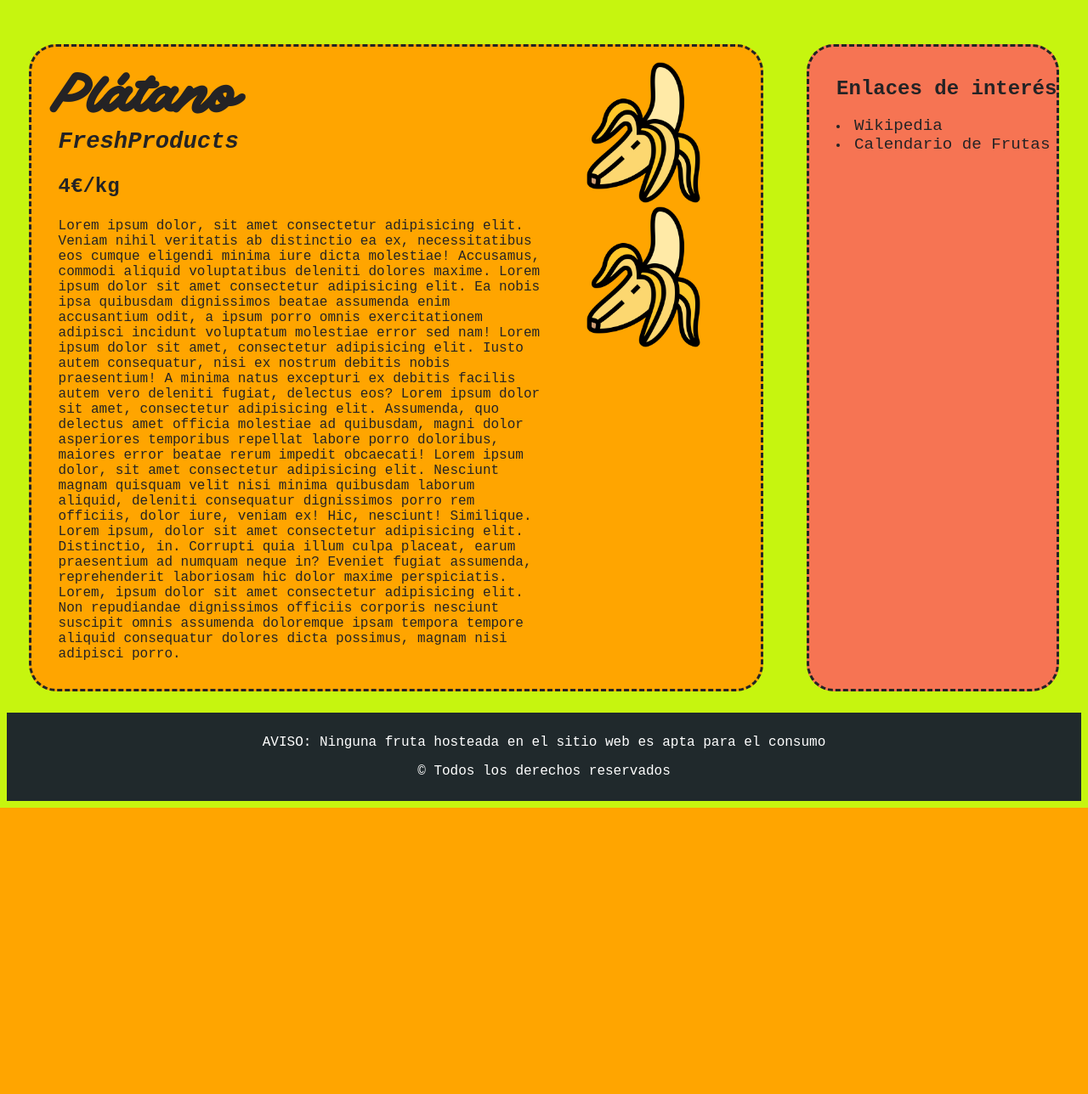
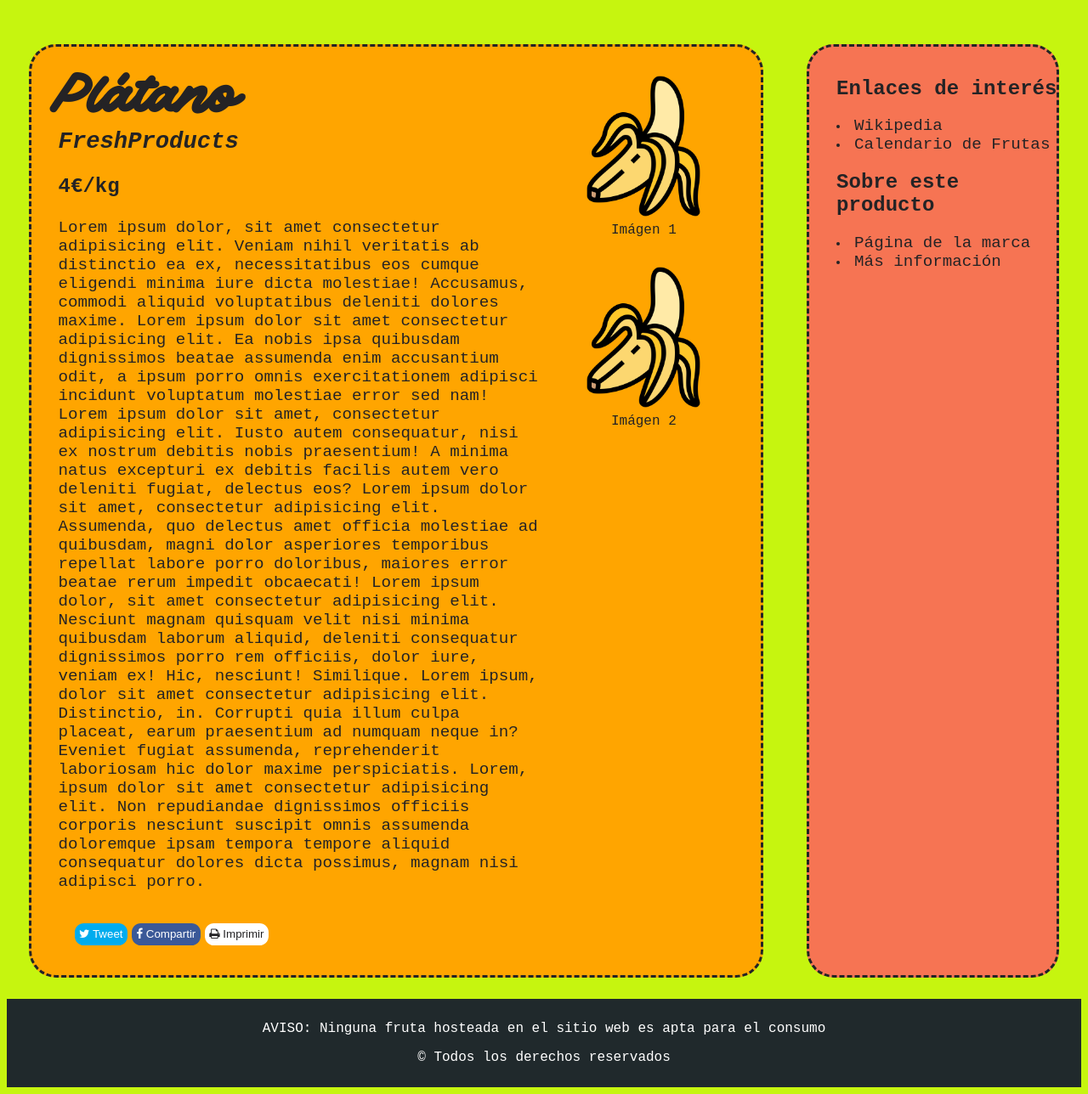
Before and after one commit to PinGunter/IS-UGR, a PHP site: page /producto.html in a window 1280 px wide. Shown: the part 263-1551 px from the top of the page at 85% size. Before the commit the page ends 1214 px from the top, so only its background shows below. Run offline with PHP 8.4, Linux system fonts and the light colour scheme.

Commit message:
terminada pagina producto

```diff
--- a/SIBW/P1/producto.html
+++ b/SIBW/P1/producto.html
@@ -1,10 +1,14 @@
 <!DOCTYPE html>
 <html>
+
 <head>
     <title>Fruity Fruit</title>
     <link rel="stylesheet" href="static/css/producto.css">
+    <!-- iconos -->
+    <link rel="stylesheet" href="https://cdnjs.cloudflare.com/ajax/libs/font-awesome/4.7.0/css/font-awesome.min.css">
     <link rel="icon" type="image/png" href="static/img/logo.png">
 </head>
+
 <body>
     <!-- Cabecera con logo, titulo y menu -->
     <header>
@@ -13,7 +17,7 @@
         <!-- Titulo + menu 75% aprox -->
         <div class="title-menu">
             <!-- Titulo 100% -->
-            <div class ="site-title">
+            <div class="site-title">
                 <h1><a href="portada.html">Fruity Fruit</h1></a>
             </div>
 
@@ -41,26 +45,66 @@
                     <h2 class="brand">FreshProducts</h2>
                     <h3 class="price">4€/kg</h3>
                 </section>
-
+                <!-- Descripcion del producto -->
                 <section class="descripcion">
                     <p>
-                    Lorem ipsum dolor, sit amet consectetur adipisicing elit. Veniam nihil veritatis ab distinctio ea ex, necessitatibus eos cumque eligendi minima iure dicta molestiae! Accusamus, commodi aliquid voluptatibus deleniti dolores maxime.
-                    Lorem ipsum dolor sit amet consectetur adipisicing elit. Ea nobis ipsa quibusdam dignissimos beatae assumenda enim accusantium odit, a ipsum porro omnis exercitationem adipisci incidunt voluptatum molestiae error sed nam!
-                    Lorem ipsum dolor sit amet, consectetur adipisicing elit. Iusto autem consequatur, nisi ex nostrum debitis nobis praesentium! A minima natus excepturi ex debitis facilis autem vero deleniti fugiat, delectus eos?
-                    Lorem ipsum dolor sit amet, consectetur adipisicing elit. Assumenda, quo delectus amet officia molestiae ad quibusdam, magni dolor asperiores temporibus repellat labore porro doloribus, maiores error beatae rerum impedit obcaecati!
-                    Lorem ipsum dolor, sit amet consectetur adipisicing elit. Nesciunt magnam quisquam velit nisi minima quibusdam laborum aliquid, deleniti consequatur dignissimos porro rem officiis, dolor iure, veniam ex! Hic, nesciunt! Similique.
-                    Lorem ipsum, dolor sit amet consectetur adipisicing elit. Distinctio, in. Corrupti quia illum culpa placeat, earum praesentium ad numquam neque in? Eveniet fugiat assumenda, reprehenderit laboriosam hic dolor maxime perspiciatis.
-                    Lorem, ipsum dolor sit amet consectetur adipisicing elit. Non repudiandae dignissimos officiis corporis nesciunt suscipit omnis assumenda doloremque ipsam tempora tempore aliquid consequatur dolores dicta possimus, magnam nisi adipisci porro.
+                        Lorem ipsum dolor, sit amet consectetur adipisicing elit. Veniam nihil veritatis ab distinctio
+                        ea ex, necessitatibus eos cumque eligendi minima iure dicta molestiae! Accusamus, commodi
+                        aliquid voluptatibus deleniti dolores maxime.
+                        Lorem ipsum dolor sit amet consectetur adipisicing elit. Ea nobis ipsa quibusdam dignissimos
+                        beatae assumenda enim accusantium odit, a ipsum porro omnis exercitationem adipisci incidunt
+                        voluptatum molestiae error sed nam!
+                        Lorem ipsum dolor sit amet, consectetur adipisicing elit. Iusto autem consequatur, nisi ex
+                        nostrum debitis nobis praesentium! A minima natus excepturi ex debitis facilis autem vero
+                        deleniti fugiat, delectus eos?
+                        Lorem ipsum dolor sit amet, consectetur adipisicing elit. Assumenda, quo delectus amet officia
+                        molestiae ad quibusdam, magni dolor asperiores temporibus repellat labore porro doloribus,
+                        maiores error beatae rerum impedit obcaecati!
+                        Lorem ipsum dolor, sit amet consectetur adipisicing elit. Nesciunt magnam quisquam velit nisi
+                        minima quibusdam laborum aliquid, deleniti consequatur dignissimos porro rem officiis, dolor
+                        iure, veniam ex! Hic, nesciunt! Similique.
+                        Lorem ipsum, dolor sit amet consectetur adipisicing elit. Distinctio, in. Corrupti quia illum
+                        culpa placeat, earum praesentium ad numquam neque in? Eveniet fugiat assumenda, reprehenderit
+                        laboriosam hic dolor maxime perspiciatis.
+                        Lorem, ipsum dolor sit amet consectetur adipisicing elit. Non repudiandae dignissimos officiis
+                        corporis nesciunt suscipit omnis assumenda doloremque ipsam tempora tempore aliquid consequatur
+                        dolores dicta possimus, magnam nisi adipisci porro.
                     </p>
                 </section>
+
+                <div class="social">
+                    <!-- Boton social twitter -->
+                    <button class="twt-btn">
+                        <a href="https://twitter.com/intent/tweet/">
+                        <i class="fa fa-twitter"></i> Tweet
+                    </a>
+                    </button>
+                    <!-- Boton social facebook -->
+                    <button class="fb-btn">
+                        <a href="https://www.facebook.com/sharer/sharer.php?u=http%3A%2F%2Ffruity-fruit.com%2F&amp;src=sdkpreparse">
+                        <i class="fa fa-facebook"></i> Compartir
+                    </a>
+                    </button>
+                    <!-- Boton imprimir -->
+                    <button class="print-btn">
+                        <a href="producto-imprimir.html">
+                        <i class="fa fa-print"></i> Imprimir
+                    </a>
+                    </button>
                 </div>
-            <section class="imagenes">
+            </div>
+            <!-- Imagenes y botones sociales -->
+                <div class="imagenes">
+                    <figure>
                         <img src="static/img/fruits/banana.png">
+                        <figcaption>Imágen 1</figcaption>
+                    </figure>
+                    <figure>
                         <img src="static/img/fruits/banana.png">
-            </section>
-
-
-        </section>
+                        <figcaption>Imágen 2</figcaption>
+                    </figure>
+                </div>
+        </section> <!-- Fin producto principal-->
 
         <aside class="links">
             <h2 class="links-title">
@@ -70,7 +114,19 @@
                 <span><a href="https://es.wikipedia.org/wiki/Fruta_tropical">Wikipedia</a></span>
             </li>
             <li class="li-links">
-                <span><a href="https://www.ocu.org/alimentacion/alimentos/calculadora/calendario-de-frutas-y-verduras/calendario-de-frutas">Calendario de Frutas</a></span>
+                <span><a
+                        href="https://www.ocu.org/alimentacion/alimentos/calculadora/calendario-de-frutas-y-verduras/calendario-de-frutas">Calendario
+                        de Frutas</a></span>
+            </li>
+
+            <h2 class="links-title">
+                Sobre este producto
+            </h2>
+            <li class="li-links">
+                <span><a href="marca.html">Página de la marca</a></span>
+            </li>
+            <li class="li-links">
+                <span><a href="masinfo.html">Más información</a></span>
             </li>
         </aside>
     </div>
@@ -88,4 +144,5 @@
         &#169 Todos los derechos reservados
     </p>
 </footer>
+
 </html>
--- a/SIBW/P1/static/css/producto.css
+++ b/SIBW/P1/static/css/producto.css
@@ -110,6 +110,10 @@ footer{
     font-size: 1.5em;
 }
 
+.descripcion p{
+    font-size: 1.2em;
+}
+
 .imagenes{
     display: flex;
     flex-direction: column;
@@ -167,3 +171,61 @@ nav a:hover:after {
   width: 100%;
   left: 0;
 }
+
+
+figure{
+    width: 100%;
+    text-align: center;
+}
+
+.social{
+    display: flex;
+    padding: 1.2em;
+    align-items: center;
+}
+
+.print-btn{
+    background-color: var(--blanco);
+    border: none;
+    padding: 0.4em;
+    cursor: pointer;
+    border-radius: 0.8em;
+    margin-left: 1%;
+}
+
+.print-btn:hover{
+    background-color: wheat;
+}
+
+.twt-btn{
+    background-color: #00acee;
+    border: none;
+    padding: 0.4em;
+    cursor: pointer;
+    border-radius: 0.8em;
+    margin-right: 1%;
+}
+
+.twt-btn:hover{
+    background-color: #008abe;
+}
+
+.twt-btn a{
+    color: white !important;
+}
+
+.fb-btn{
+    background-color: #3b5998;
+    border: none;
+    padding: 0.4em;
+    cursor: pointer;
+    border-radius: 0.8em;
+}
+
+.fb-btn a{
+    color: white;
+}
+
+.fb-btn:hover{
+    background-color: #2f477a;
+}
```
Also changed, not shown: SIBW/P1/static/img/printer.png (added). Lines whose indentation alone changed are shown as unchanged.
